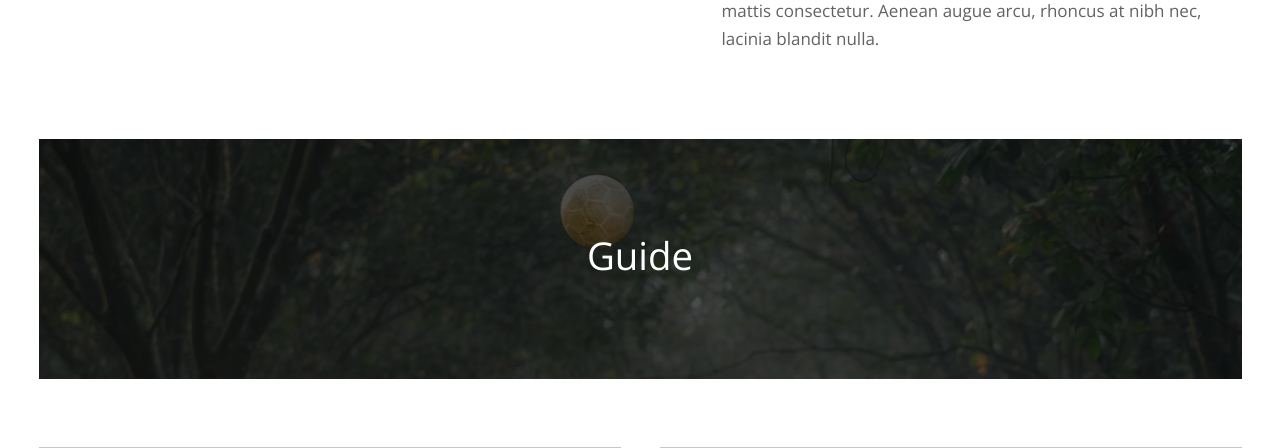
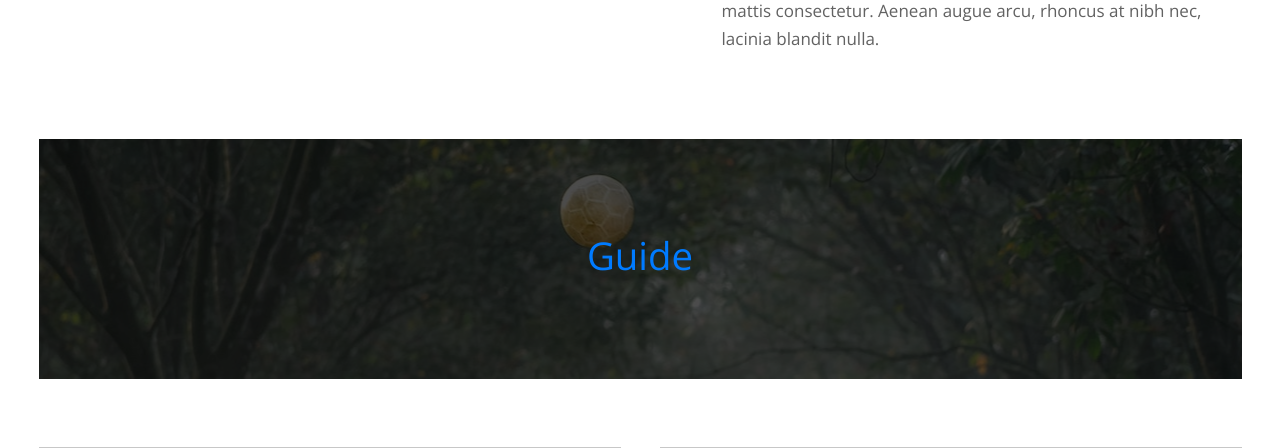
Before and after one commit to Zaid-msstate/LifeMajor, a Django app: page / in a window 1280 px wide. Shown: the part 1284-1732 px from the top of the page. Run offline with Django 3.2, Linux system fonts and the light colour scheme; some libraries are stand-ins or nearby versions.

Commit message:
adds hyperlink

```diff
--- a/students/templates/students/index.html
+++ b/students/templates/students/index.html
@@ -157,7 +157,7 @@
         <div class="col-12">
           <div class="tm-parallax">
             <header class="tm-parallax-header">
-              <h2 class="">Guide</h2>
+				<h2 class=""><a href="/guide">Guide</a></h2>
             </header>
           </div>
         </div>
```
